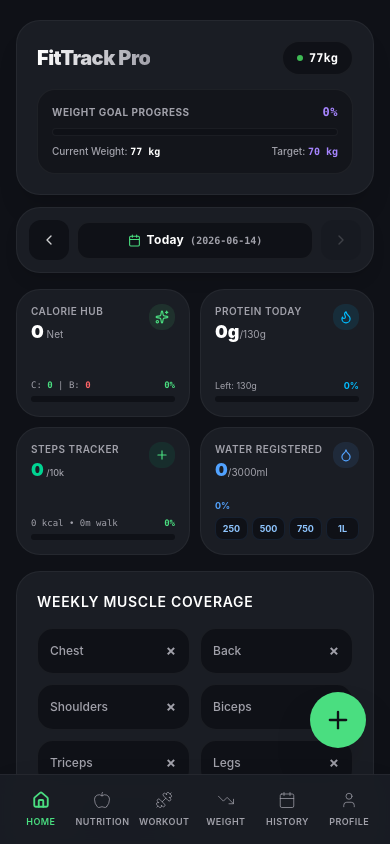
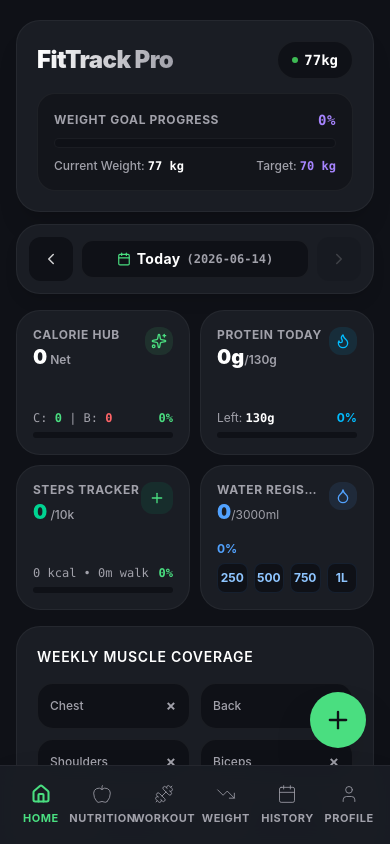
Before and after one commit to tejasnsalvi/fittrack-pro-maxv1, a React (Vite) app: page / in a window 390 px wide. Shown: the top 844 px of the page. Built offline with nearby package versions, Linux system fonts and the light colour scheme.

Commit message:
style: enhance UI typography and navigation visuals
Increase icon sizes, font weights, and text scaling for improved legibility and a more refined design across the navigation bar and dashboard header.

```diff
--- a/src/App.tsx
+++ b/src/App.tsx
@@ -82,7 +82,7 @@ function AppInner() {
       {/* iPhone-optimized Apple-style Tab Navigation Bar */}
       <nav
         id="app-bottom-navbar"
-        className="fixed bottom-0 left-0 right-0 bg-[#1A1D24]/95 backdrop-blur-md border-t border-white/5 py-3 px-3 shadow-2xl z-40"
+        className="fixed bottom-0 left-0 right-0 bg-[#1A1D24]/95 backdrop-blur-md border-t border-white/5 py-3.5 px-3 shadow-2xl z-40"
       >
         <div className="max-w-xl mx-auto grid grid-cols-6 gap-1" id="navbar-slots-grid">
           {/* Home Tab */}
@@ -93,8 +93,8 @@ function AppInner() {
               activeTab === 'home' ? 'text-[#4ADE80]' : 'text-[#A1A1AA] hover:text-white'
             }`}
           >
-            <HomeIcon size={18} className={activeTab === 'home' ? 'stroke-[2.5px]' : 'stroke-1'} />
-            <span className="text-[9px] font-semibold tracking-wider uppercase">Home</span>
+            <HomeIcon size={20} className={activeTab === 'home' ? 'stroke-[2.5px]' : 'stroke-1'} />
+            <span className="text-[11px] font-bold tracking-wider uppercase">Home</span>
           </button>
 
           {/* Food Tab */}
@@ -105,8 +105,8 @@ function AppInner() {
               activeTab === 'food' ? 'text-[#4ADE80]' : 'text-[#A1A1AA] hover:text-white'
             }`}
           >
-            <Apple size={18} className={activeTab === 'food' ? 'stroke-[2.5px]' : 'stroke-1'} />
-            <span className="text-[9px] font-semibold tracking-wider uppercase">Nutrition</span>
+            <Apple size={20} className={activeTab === 'food' ? 'stroke-[2.5px]' : 'stroke-1'} />
+            <span className="text-[11px] font-bold tracking-wider uppercase">Nutrition</span>
           </button>
 
           {/* Workout Tab */}
@@ -117,8 +117,8 @@ function AppInner() {
               activeTab === 'workout' ? 'text-[#4ADE80]' : 'text-[#A1A1AA] hover:text-white'
             }`}
           >
-            <Dumbbell size={18} className={activeTab === 'workout' ? 'stroke-[2.5px]' : 'stroke-1'} />
-            <span className="text-[9px] font-semibold tracking-wider uppercase">Workout</span>
+            <Dumbbell size={20} className={activeTab === 'workout' ? 'stroke-[2.5px]' : 'stroke-1'} />
+            <span className="text-[11px] font-bold tracking-wider uppercase">Workout</span>
           </button>
 
           {/* Weight Tab */}
@@ -129,8 +129,8 @@ function AppInner() {
               activeTab === 'weight' ? 'text-[#4ADE80]' : 'text-[#A1A1AA] hover:text-white'
             }`}
           >
-            <TrendingDown size={18} className={activeTab === 'weight' ? 'stroke-[2.5px]' : 'stroke-1'} />
-            <span className="text-[9px] font-semibold tracking-wider uppercase">Weight</span>
+            <TrendingDown size={20} className={activeTab === 'weight' ? 'stroke-[2.5px]' : 'stroke-1'} />
+            <span className="text-[11px] font-bold tracking-wider uppercase">Weight</span>
           </button>
 
           {/* History Tab */}
@@ -141,8 +141,8 @@ function AppInner() {
               activeTab === 'history' ? 'text-[#4ADE80]' : 'text-[#A1A1AA] hover:text-white'
             }`}
           >
-            <Calendar size={18} className={activeTab === 'history' ? 'stroke-[2.5px]' : 'stroke-1'} />
-            <span className="text-[9px] font-semibold tracking-wider uppercase">History</span>
+            <Calendar size={20} className={activeTab === 'history' ? 'stroke-[2.5px]' : 'stroke-1'} />
+            <span className="text-[11px] font-bold tracking-wider uppercase">History</span>
           </button>
 
           {/* Profile Tab */}
@@ -153,8 +153,8 @@ function AppInner() {
               activeTab === 'profile' ? 'text-[#4ADE80]' : 'text-[#A1A1AA] hover:text-white'
             }`}
           >
-            <User size={18} className={activeTab === 'profile' ? 'stroke-[2.5px]' : 'stroke-1'} />
-            <span className="text-[9px] font-semibold tracking-wider uppercase">Profile</span>
+            <User size={20} className={activeTab === 'profile' ? 'stroke-[2.5px]' : 'stroke-1'} />
+            <span className="text-[11px] font-bold tracking-wider uppercase">Profile</span>
           </button>
         </div>
       </nav>
--- a/src/components/DashboardScreen.tsx
+++ b/src/components/DashboardScreen.tsx
@@ -139,7 +139,7 @@ export default function DashboardScreen({ onSetActiveTab, onOpenQuickAdd }: Dash
         <div className="flex flex-col bg-[#1A1D24] p-5 rounded-[24px] border border-white/5 shadow-xl gap-3.5" id="dashboard-hero-header">
           {/* Top row: Brand & Profile Badge */}
           <div className="flex justify-between items-center w-full">
-            <h1 className="text-xl sm:text-2xl font-black bg-gradient-to-r from-white to-[#A1A1AA] bg-clip-text text-transparent tracking-tight">
+            <h1 className="text-2xl sm:text-3xl font-black bg-gradient-to-r from-white to-[#A1A1AA] bg-clip-text text-transparent tracking-tight">
               FitTrack Pro
             </h1>
             <div className="flex items-center gap-1.5">
@@ -148,7 +148,7 @@ export default function DashboardScreen({ onSetActiveTab, onOpenQuickAdd }: Dash
                 <button
                   id="jump-today-btn"
                   onClick={jumpToToday}
-                  className="bg-[#4ADE80]/15 text-[#4ADE80] border border-[#4ADE80]/20 text-[10px] px-2.5 py-1.5 rounded-full font-bold transition hover:bg-[#4ADE80]/25 cursor-pointer active:scale-95"
+                  className="bg-[#4ADE80]/15 text-[#4ADE80] border border-[#4ADE80]/20 text-xs px-3 py-1.5 rounded-full font-bold transition hover:bg-[#4ADE80]/25 cursor-pointer active:scale-95"
                 >
                   Today
                 </button>
@@ -159,26 +159,26 @@ export default function DashboardScreen({ onSetActiveTab, onOpenQuickAdd }: Dash
                 id="profile-shortcut"
               >
                 <div className="w-1.5 h-1.5 rounded-full bg-[#40C057] animate-pulse" />
-                <span className="text-xs text-white font-bold font-mono">{profile.currentWeightKg}kg</span>
+                <span className="text-sm text-white font-bold font-mono">{profile.currentWeightKg}kg</span>
               </div>
             </div>
           </div>
 
           {/* Weight goal progress bar */}
-          <div className="bg-[#0F1117]/60 p-3.5 rounded-[18px] border border-white/5 space-y-2">
-            <div className="flex justify-between items-center text-[10px] sm:text-xs text-[#A1A1AA] font-bold uppercase tracking-wider">
+          <div className="bg-[#0F1117]/60 p-4 rounded-[18px] border border-white/5 space-y-2">
+            <div className="flex justify-between items-center text-xs sm:text-sm text-[#A1A1AA] font-bold uppercase tracking-wider">
               <span>Weight Goal Progress</span>
-              <span className="text-violet-400 font-mono font-bold text-xs sm:text-sm">{weightProgressPercent}%</span>
+              <span className="text-violet-400 font-mono font-bold text-sm sm:text-base">{weightProgressPercent}%</span>
             </div>
-            <div className="w-full h-2 bg-[#0F1117] rounded-full overflow-hidden border border-white/5">
+            <div className="w-full h-2.5 bg-[#0F1117] rounded-full overflow-hidden border border-white/5">
               <div
                 className="h-full bg-gradient-to-r from-violet-500 to-[#9C27B0] rounded-full"
                 style={{ width: `${weightProgressPercent}%` }}
               />
             </div>
-            <div className="flex justify-between items-center text-[10px] sm:text-xs text-[#A1A1AA] font-medium">
-              <span>Current Weight: <b className="text-white font-mono">{profile.currentWeightKg} kg</b></span>
-              <span>Target: <b className="text-violet-400 font-mono">{profile.targetWeightKg} kg</b></span>
+            <div className="flex justify-between items-center text-xs sm:text-sm text-[#A1A1AA] font-medium pt-0.5">
+              <span>Current Weight: <b className="text-white font-mono text-xs sm:text-sm">{profile.currentWeightKg} kg</b></span>
+              <span>Target: <b className="text-violet-400 font-mono text-xs sm:text-sm">{profile.targetWeightKg} kg</b></span>
             </div>
           </div>
         </div>
@@ -188,10 +188,10 @@ export default function DashboardScreen({ onSetActiveTab, onOpenQuickAdd }: Dash
           <button
             id="prev-day-btn"
             onClick={handlePrevDay}
-            className="w-10 h-10 rounded-xl bg-[#0F1117] hover:bg-[#4ADE80]/10 hover:text-[#4ADE80] text-white/80 transition flex items-center justify-center cursor-pointer active:scale-95 text-sm"
+            className="w-11 h-11 rounded-xl bg-[#0F1117] hover:bg-[#4ADE80]/10 hover:text-[#4ADE80] text-white/80 transition flex items-center justify-center cursor-pointer active:scale-95 text-base"
             aria-label="Previous Day"
           >
-            <ChevronLeft size={16} />
+            <ChevronLeft size={18} />
           </button>
 
           <div className="relative flex items-center gap-1.5 cursor-pointer hover:opacity-85 transition bg-[#0F1117] px-4 py-2.5 rounded-xl border border-white/5 flex-1 justify-center" id="date-label-picker-trigger">
@@ -204,21 +204,21 @@ export default function DashboardScreen({ onSetActiveTab, onOpenQuickAdd }: Dash
               onChange={(e) => e.target.value && setSelectedDate(e.target.value)}
               className="absolute inset-0 opacity-0 w-full h-full cursor-pointer"
             />
-            <Calendar size={13} className="text-[#4ADE80]" />
-            <span className="text-white text-xs font-bold leading-none tracking-wide text-center">
+            <Calendar size={14} className="text-[#4ADE80]" />
+            <span className="text-white text-sm font-bold leading-none tracking-wide text-center">
               {getFormattedViewingDate()}
             </span>
-            <span className="text-[10px] text-[#A1A1AA] font-semibold font-mono select-none">({selectedDate})</span>
+            <span className="text-xs text-[#A1A1AA] font-semibold font-mono select-none">({selectedDate})</span>
           </div>
 
           <button
             id="next-day-btn"
             onClick={handleNextDay}
             disabled={selectedDate === new Date().toISOString().split('T')[0]}
-            className="w-10 h-10 rounded-xl bg-[#0F1117] hover:bg-[#4ADE80]/10 hover:text-[#4ADE80] text-white/80 disabled:opacity-20 disabled:pointer-events-none transition flex items-center justify-center cursor-pointer active:scale-95 text-sm"
+            className="w-11 h-11 rounded-xl bg-[#0F1117] hover:bg-[#4ADE80]/10 hover:text-[#4ADE80] text-white/80 disabled:opacity-20 disabled:pointer-events-none transition flex items-center justify-center cursor-pointer active:scale-95 text-base"
             aria-label="Next Day"
           >
-            <ChevronRight size={16} />
+            <ChevronRight size={18} />
           </button>
         </div>
       </div>
@@ -229,21 +229,21 @@ export default function DashboardScreen({ onSetActiveTab, onOpenQuickAdd }: Dash
         <div
           id="bento-calories-hub"
           onClick={() => onSetActiveTab('food')}
-          className="bg-[#1A1D24] p-3.5 sm:p-5 rounded-[24px] border border-white/5 hover:border-[#4ADE80]/30 cursor-pointer transition flex flex-col justify-between h-[128px] sm:h-[155px]"
+          className="bg-[#1A1D24] p-4 sm:p-5 rounded-[24px] border border-white/5 hover:border-[#4ADE80]/30 cursor-pointer transition flex flex-col justify-between h-[145px] sm:h-[165px]"
         >
           <div className="flex justify-between items-start">
             <div className="min-w-0 flex-1">
-              <span className="text-[#A1A1AA] text-[10px] sm:text-xs font-semibold uppercase tracking-wider block truncate">Calorie Hub</span>
-              <p className="text-lg xs:text-xl sm:text-2xl md:text-3xl font-black text-white mt-1 leading-none">
-                {netCalories}<span className="text-[10px] sm:text-xs font-normal text-[#A1A1AA]"> Net</span>
+              <span className="text-[#A1A1AA] text-xs sm:text-sm font-bold uppercase tracking-wider block truncate">Calorie Hub</span>
+              <p className="text-xl xs:text-2xl sm:text-3xl font-black text-white mt-1 leading-none">
+                {netCalories}<span className="text-xs sm:text-sm font-semibold text-[#A1A1AA]"> Net</span>
               </p>
             </div>
             <div className="p-1.5 sm:p-2 bg-[#4ADE80]/10 text-[#4ADE80] rounded-xl flex-shrink-0 ml-1">
-              <Sparkles size={14} />
+              <Sparkles size={16} />
             </div>
           </div>
           <div>
-            <div className="flex justify-between text-[9px] sm:text-[11px] text-[#A1A1AA] mb-1 font-mono">
+            <div className="flex justify-between text-xs sm:text-sm text-[#A1A1AA] mb-1.5 font-mono">
               <span className="truncate">C: <span className="text-[#4ADE80] font-bold">{consumedCalories}</span> | B: <span className="text-red-400 font-bold">{burnedTotalCalories}</span></span>
               <span className="font-bold text-[#4ADE80]">{getPercent(consumedCalories, profile.caloriesGoal)}%</span>
             </div>
@@ -260,22 +260,22 @@ export default function DashboardScreen({ onSetActiveTab, onOpenQuickAdd }: Dash
         <div
           id="bento-protein"
           onClick={() => onSetActiveTab('food')}
-          className="bg-[#1A1D24] p-3.5 sm:p-5 rounded-[24px] border border-white/5 hover:border-sky-400/30 cursor-pointer transition flex flex-col justify-between h-[128px] sm:h-[155px]"
+          className="bg-[#1A1D24] p-4 sm:p-5 rounded-[24px] border border-white/5 hover:border-sky-400/30 cursor-pointer transition flex flex-col justify-between h-[145px] sm:h-[165px]"
         >
           <div className="flex justify-between items-start">
             <div className="min-w-0 flex-1">
-              <span className="text-[#A1A1AA] text-[10px] sm:text-xs font-semibold uppercase tracking-wider block truncate">Protein Today</span>
-              <p className="text-lg xs:text-xl sm:text-2xl md:text-3xl font-black text-white mt-1 leading-none">
-                {consumedProtein}g<span className="text-[10px] sm:text-sm font-normal text-[#A1A1AA]">/{profile.proteinGoal}g</span>
+              <span className="text-[#A1A1AA] text-xs sm:text-sm font-bold uppercase tracking-wider block truncate">Protein Today</span>
+              <p className="text-xl xs:text-2xl sm:text-3xl font-black text-white mt-1 leading-none">
+                {consumedProtein}g<span className="text-xs sm:text-sm font-semibold text-[#A1A1AA]">/{profile.proteinGoal}g</span>
               </p>
             </div>
             <div className="p-1.5 sm:p-2 bg-sky-400/10 text-sky-400 rounded-xl flex-shrink-0 ml-1">
-              <Flame size={14} />
+              <Flame size={16} />
             </div>
           </div>
           <div>
-            <div className="flex justify-between text-[9px] sm:text-[11px] text-[#A1A1AA] mb-1">
-              <span className="truncate">Left: {Math.max(0, profile.proteinGoal - consumedProtein)}g</span>
+            <div className="flex justify-between text-xs sm:text-sm text-[#A1A1AA] mb-1.5">
+              <span className="truncate">Left: <b className="text-white font-mono">{Math.max(0, profile.proteinGoal - consumedProtein)}g</b></span>
               <span className="font-bold text-sky-400">{getPercent(consumedProtein, profile.proteinGoal)}%</span>
             </div>
             <div className="w-full h-1.5 bg-[#0F1117] rounded-full overflow-hidden">
@@ -290,26 +290,26 @@ export default function DashboardScreen({ onSetActiveTab, onOpenQuickAdd }: Dash
         {/* Steps Tracker Card */}
         <div
           id="bento-steps-tracker"
-          className="bg-[#1A1D24] p-3.5 sm:p-5 rounded-[24px] border border-white/5 hover:border-emerald-400/20 transition flex flex-col justify-between h-[128px] sm:h-[155px]"
+          className="bg-[#1A1D24] p-4 sm:p-5 rounded-[24px] border border-white/5 hover:border-emerald-400/20 transition flex flex-col justify-between h-[145px] sm:h-[165px]"
         >
           <div className="flex justify-between items-start">
             <div className="min-w-0 flex-1">
-              <span className="text-[#A1A1AA] text-[10px] sm:text-xs font-semibold uppercase tracking-wider block truncate">Steps Tracker</span>
-              <p className="text-lg xs:text-xl sm:text-2xl md:text-3xl font-black text-emerald-400 mt-1 leading-none">
-                {stepsToday.toLocaleString()}<span className="text-[9px] sm:text-xs font-medium text-[#A1A1AA]"> /10k</span>
+              <span className="text-[#A1A1AA] text-xs sm:text-sm font-bold uppercase tracking-wider block truncate">Steps Tracker</span>
+              <p className="text-xl xs:text-2xl sm:text-3xl font-black text-emerald-400 mt-1 leading-none">
+                {stepsToday.toLocaleString()}<span className="text-xs sm:text-sm font-medium text-[#A1A1AA]"> /10k</span>
               </p>
             </div>
             <button
               id="steps-direct-add-btn"
               onClick={() => window.dispatchEvent(new CustomEvent('open-quick-add', { detail: { type: 'steps' } }))}
-              className="p-1.5 sm:p-2 bg-emerald-500/10 text-[#4ADE80] rounded-xl hover:bg-emerald-500/20 transition cursor-pointer active:scale-90"
+              className="p-2 sm:p-2 bg-emerald-500/10 text-[#4ADE80] rounded-xl hover:bg-emerald-500/20 transition cursor-pointer active:scale-90"
               title="Quick Log Steps"
             >
-              <Plus size={14} />
+              <Plus size={16} />
             </button>
           </div>
           <div>
-            <div className="flex justify-between text-[9px] sm:text-[11px] text-[#A1A1AA] mb-1 font-mono">
+            <div className="flex justify-between text-xs sm:text-sm text-[#A1A1AA] mb-1.5 font-mono">
               <span className="truncate">{stepsCaloriesBurned} kcal • {stepsMinutes}m walk</span>
               <span className="font-bold text-[#4ADE80]">{getPercent(stepsToday, 10000)}%</span>
             </div>
@@ -325,50 +325,50 @@ export default function DashboardScreen({ onSetActiveTab, onOpenQuickAdd }: Dash
         {/* Water Track Card with in-line Quick Adds */}
         <div
           id="bento-water"
-          className="bg-[#1A1D24] p-3.5 sm:p-5 rounded-[24px] border border-white/5 flex flex-col justify-between h-[128px] sm:h-[155px]"
+          className="bg-[#1A1D24] p-4 sm:p-5 rounded-[24px] border border-white/5 flex flex-col justify-between h-[145px] sm:h-[165px]"
         >
           <div className="flex justify-between items-start">
             <div className="min-w-0 flex-1">
-              <span className="text-[#A1A1AA] text-[10px] sm:text-xs font-semibold uppercase tracking-wider block truncate">Water registered</span>
-              <p className="text-lg xs:text-xl sm:text-2xl md:text-3xl font-black text-blue-400 mt-1 leading-none">
-                {loggedWater}<span className="text-[10px] sm:text-xs font-normal text-[#A1A1AA]">/{profile.waterGoalMl}ml</span>
+              <span className="text-[#A1A1AA] text-xs sm:text-sm font-bold uppercase tracking-wider block truncate">Water registered</span>
+              <p className="text-xl xs:text-2xl sm:text-3xl font-black text-blue-400 mt-1 leading-none">
+                {loggedWater}<span className="text-xs sm:text-sm font-normal text-[#A1A1AA]">/{profile.waterGoalMl}ml</span>
               </p>
             </div>
             <div className="p-1.5 sm:p-2 bg-blue-400/10 text-blue-400 rounded-xl flex-shrink-0 ml-1">
-              <Droplet size={14} />
+              <Droplet size={16} />
             </div>
           </div>
-          <div className="space-y-1 sm:space-y-2">
-            <div className="flex justify-between text-[9px] sm:text-[11px] text-[#A1A1AA]">
+          <div className="space-y-1.5 sm:space-y-2">
+            <div className="flex justify-between text-xs sm:text-sm text-[#A1A1AA]">
               <span className="hidden sm:inline">Tap to log:</span>
               <span className="font-bold text-blue-400">{getPercent(loggedWater, profile.waterGoalMl)}%</span>
             </div>
-            <div className="grid grid-cols-4 gap-1" id="dashboard-water-quickadds">
+            <div className="grid grid-cols-4 gap-1.5" id="dashboard-water-quickadds">
               <button
                 id="water-quick-250"
                 onClick={() => addWaterLog(250)}
-                className="bg-[#0F1117] hover:bg-blue-900/40 text-[9px] text-blue-300 font-bold py-1 rounded-lg border border-blue-400/10 transition flex items-center justify-center cursor-pointer active:scale-95"
+                className="bg-[#0F1117] hover:bg-blue-900/40 text-xs text-blue-300 font-bold py-1.5 rounded-lg border border-blue-400/10 transition flex items-center justify-center cursor-pointer active:scale-95"
               >
                 250
               </button>
               <button
                 id="water-quick-500"
                 onClick={() => addWaterLog(500)}
-                className="bg-[#0F1117] hover:bg-blue-900/40 text-[9px] text-blue-300 font-bold py-1 rounded-lg border border-blue-400/10 transition flex items-center justify-center cursor-pointer active:scale-95"
+                className="bg-[#0F1117] hover:bg-blue-900/40 text-xs text-blue-300 font-bold py-1.5 rounded-lg border border-blue-400/10 transition flex items-center justify-center cursor-pointer active:scale-95"
               >
                 500
               </button>
               <button
                 id="water-quick-750"
                 onClick={() => addWaterLog(750)}
-                className="bg-[#0F1117] hover:bg-blue-900/40 text-[9px] text-blue-300 font-bold py-1 rounded-lg border border-blue-400/10 transition flex items-center justify-center cursor-pointer active:scale-95"
+                className="bg-[#0F1117] hover:bg-blue-900/40 text-xs text-blue-300 font-bold py-1.5 rounded-lg border border-blue-400/10 transition flex items-center justify-center cursor-pointer active:scale-95"
               >
                 750
               </button>
               <button
                 id="water-quick-1000"
                 onClick={() => addWaterLog(1000)}
-                className="bg-[#0F1117] hover:bg-blue-900/40 text-[9px] text-blue-300 font-bold py-1 rounded-lg border border-blue-400/10 transition flex items-center justify-center cursor-pointer active:scale-95"
+                className="bg-[#0F1117] hover:bg-blue-900/40 text-xs text-blue-300 font-bold py-1.5 rounded-lg border border-blue-400/10 transition flex items-center justify-center cursor-pointer active:scale-95"
               >
                 1L
               </button>
```
